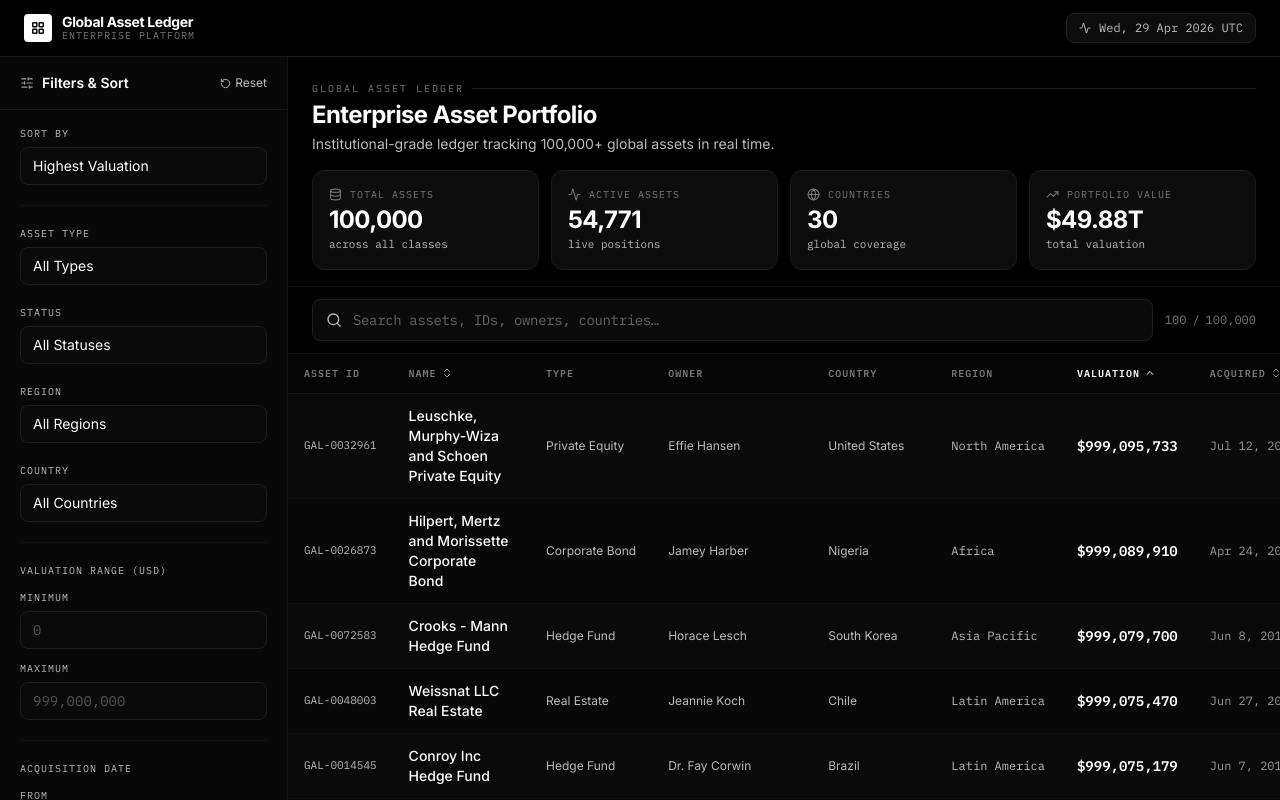
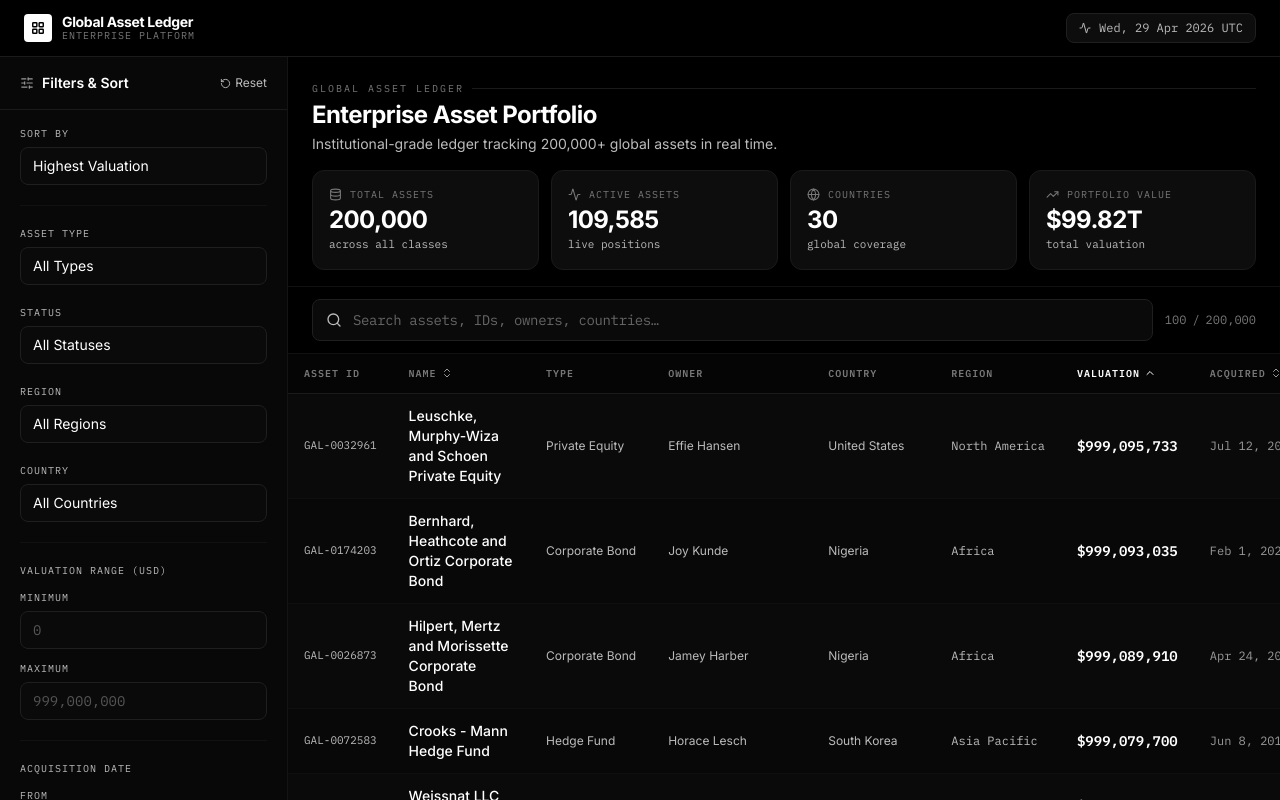
Before and after one commit to saish9901/Asset-Ledger, a React (Vite) app: page / in a window 1280 px wide. Built offline with nearby package versions, Linux system fonts and the light colour scheme.

Commit message:
increased the data from faker.js

```diff
--- a/src/App.jsx
+++ b/src/App.jsx
@@ -15,7 +15,7 @@ import { generateDataset } from './services/mockData.js';
 // We do this outside render to avoid blocking.
 let datasetReady = false;
 setTimeout(() => {
-  generateDataset(100000);
+  generateDataset(200000);
   datasetReady = true;
 }, 0);
 
@@ -85,7 +85,7 @@ const HeroBanner = memo(function HeroBanner({ stats, statsLoading, total, items
           Enterprise Asset Portfolio
         </h1>
         <p className="text-sm text-[#bbb]">
-          Institutional-grade ledger tracking {(100000).toLocaleString()}+ global assets in real time.
+          Institutional-grade ledger tracking {(200000).toLocaleString()}+ global assets in real time.
         </p>
       </div>
 
--- a/src/services/mockData.js
+++ b/src/services/mockData.js
@@ -39,7 +39,7 @@ function getRandomRegionCountry() {
 
 let _dataset = null;
 
-export function generateDataset(count = 100000) {
+export function generateDataset(count = 200000) {
   if (_dataset) return _dataset;
 
   console.time('[mockData] Dataset generation');
```
